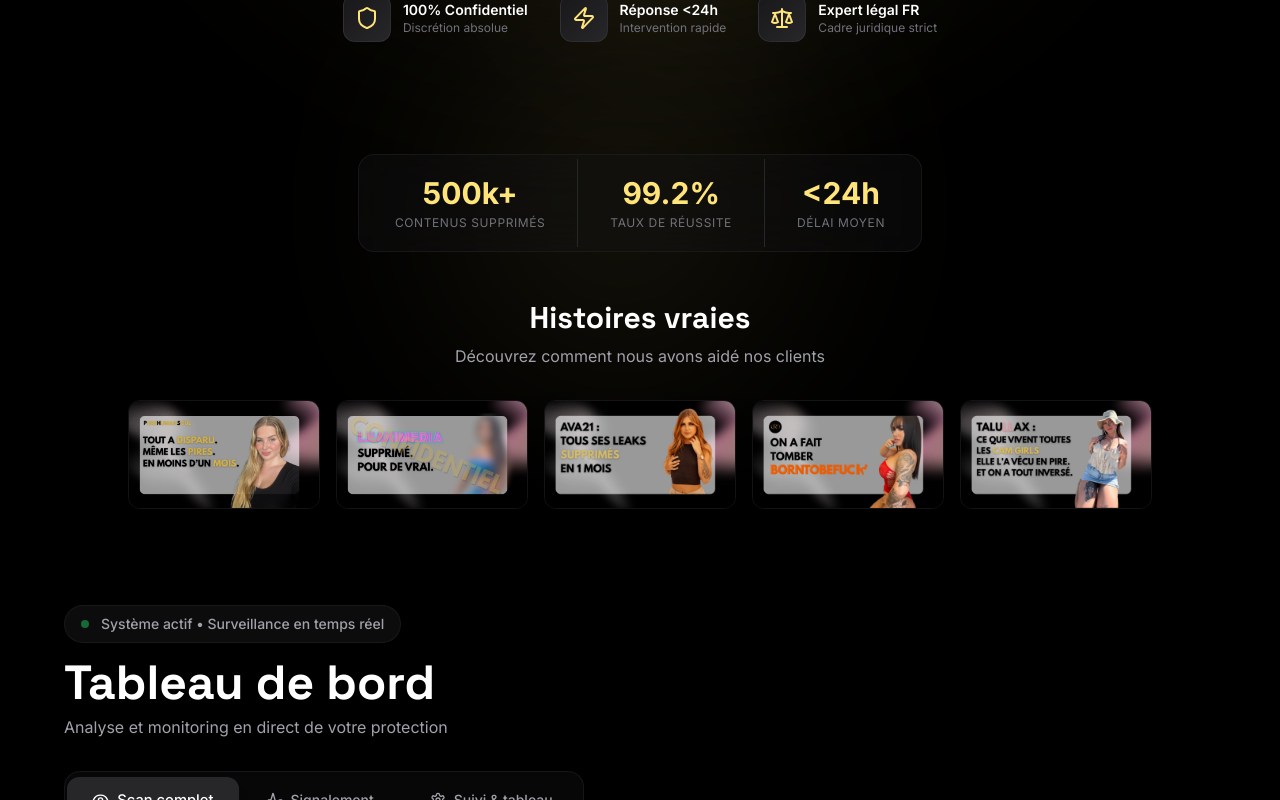
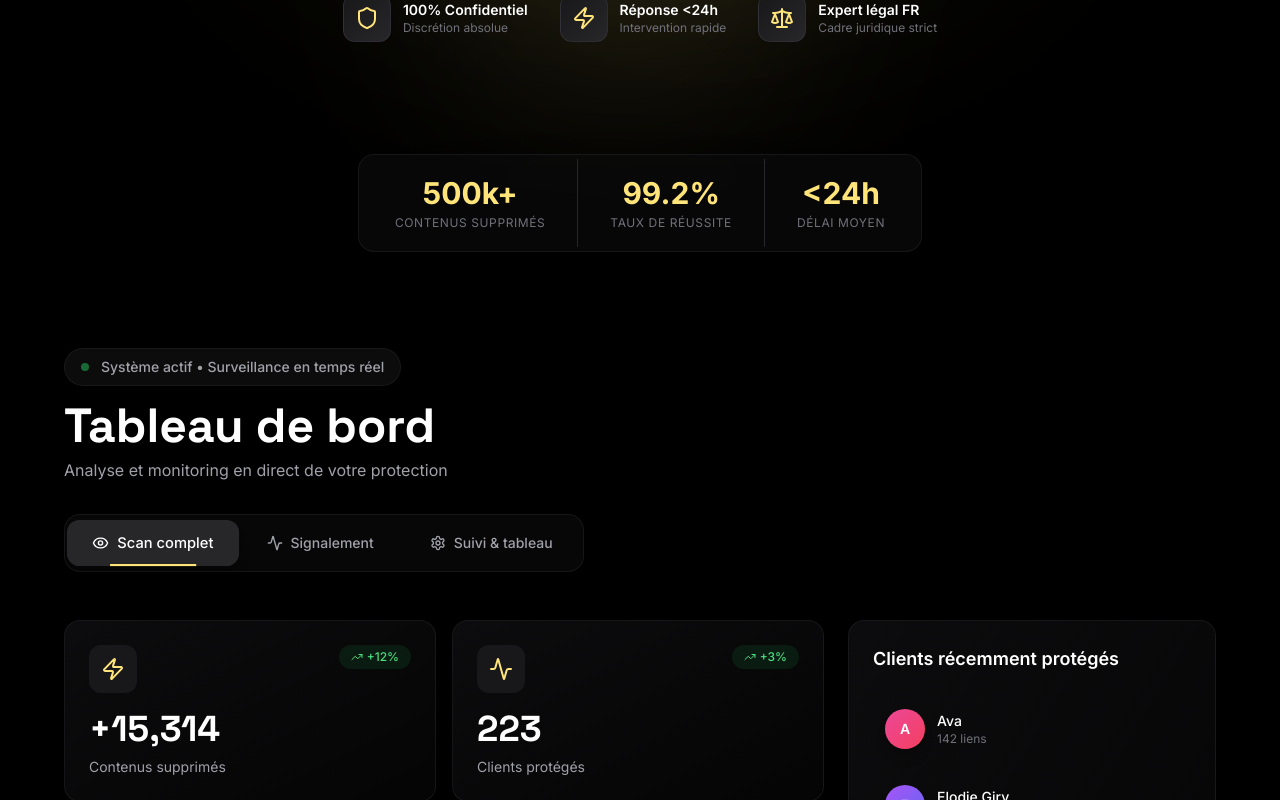
Before and after one commit to CRDEsk/content-flow-plus, a React (Vite) app: page / in a window 1280 px wide. Shown: the part 784-1584 px from the top of the page. Built offline with nearby package versions, Linux system fonts and the light colour scheme; the HTML template or start-up script is replaced by a standard one.

Commit message:
Remove case study badges

```diff
--- a/src/components/HeroSection.tsx
+++ b/src/components/HeroSection.tsx
@@ -145,8 +145,8 @@ const HeroSection = ({ isLoggedIn = false }: HeroSectionProps) => {
             </div>
           </div>
 
-          {/* Stats bar & Real Stories */}
-          <div className="pt-16 space-y-12">
+          {/* Stats bar */}
+          <div className="pt-16">
             <div className="inline-flex items-center divide-x divide-zinc-800 bg-zinc-900/30 backdrop-blur-xl rounded-2xl border border-zinc-800/50 p-1">
               <div className="px-8 py-4">
                 <div className="text-3xl font-bold text-primary mb-1">500k+</div>
@@ -161,31 +161,6 @@ const HeroSection = ({ isLoggedIn = false }: HeroSectionProps) => {
                 <div className="text-xs text-zinc-500 uppercase tracking-wider">Délai moyen</div>
               </div>
             </div>
-
-            {/* Histoires vraies - Case Studies Preview */}
-            <div className="max-w-5xl mx-auto">
-              <div className="text-center mb-8">
-                <h3 className="text-2xl sm:text-3xl font-display font-bold text-foreground mb-2">
-                  Histoires vraies
-                </h3>
-                <p className="text-zinc-400">Découvrez comment nous avons aidé nos clients</p>
-              </div>
-              <div className="grid grid-cols-2 sm:grid-cols-3 md:grid-cols-5 gap-4">
-                {[1, 2, 3, 4, 5].map((num) => (
-                  <div
-                    key={num}
-                    className="group relative overflow-hidden rounded-xl border border-zinc-800/50 hover:border-primary/50 transition-all duration-300 hover:scale-105 cursor-pointer"
-                  >
-                    <img
-                      src={`/src/assets/case-study-${num}.png`}
-                      alt={`Cas client ${num}`}
-                      className="w-full h-full object-cover"
-                    />
-                    <div className="absolute inset-0 bg-gradient-to-t from-black/80 via-black/20 to-transparent opacity-0 group-hover:opacity-100 transition-opacity duration-300" />
-                  </div>
-                ))}
-              </div>
-            </div>
           </div>
         </div>
       </div>
```
